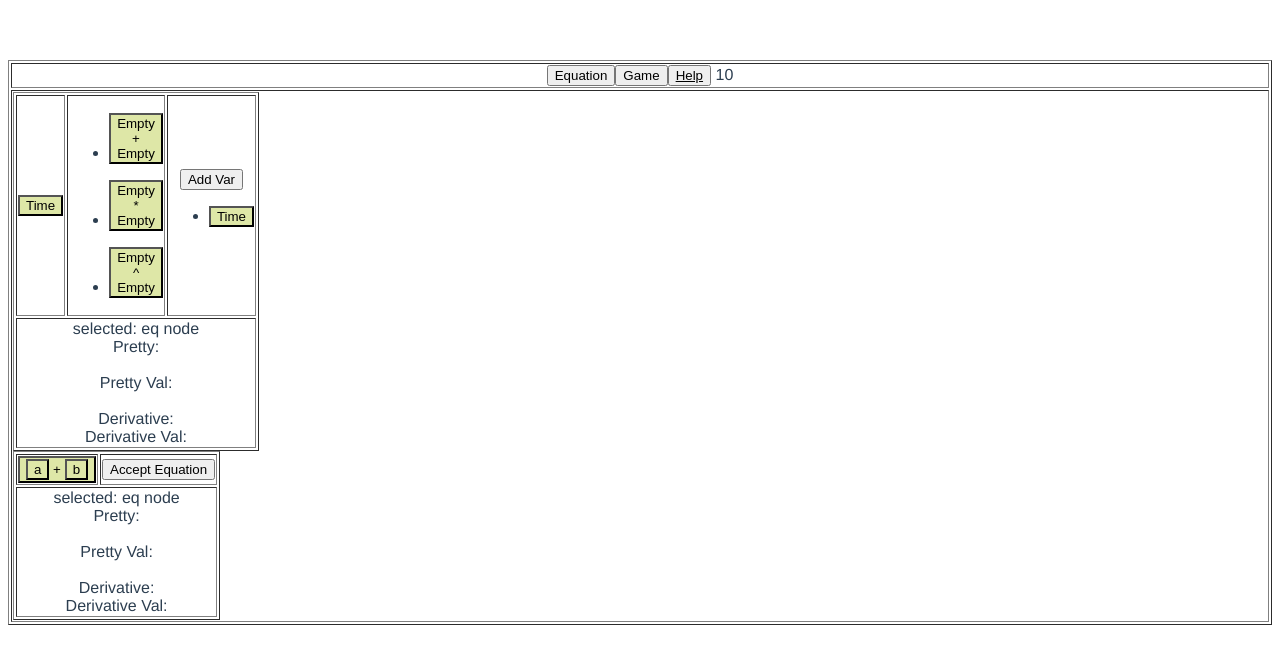
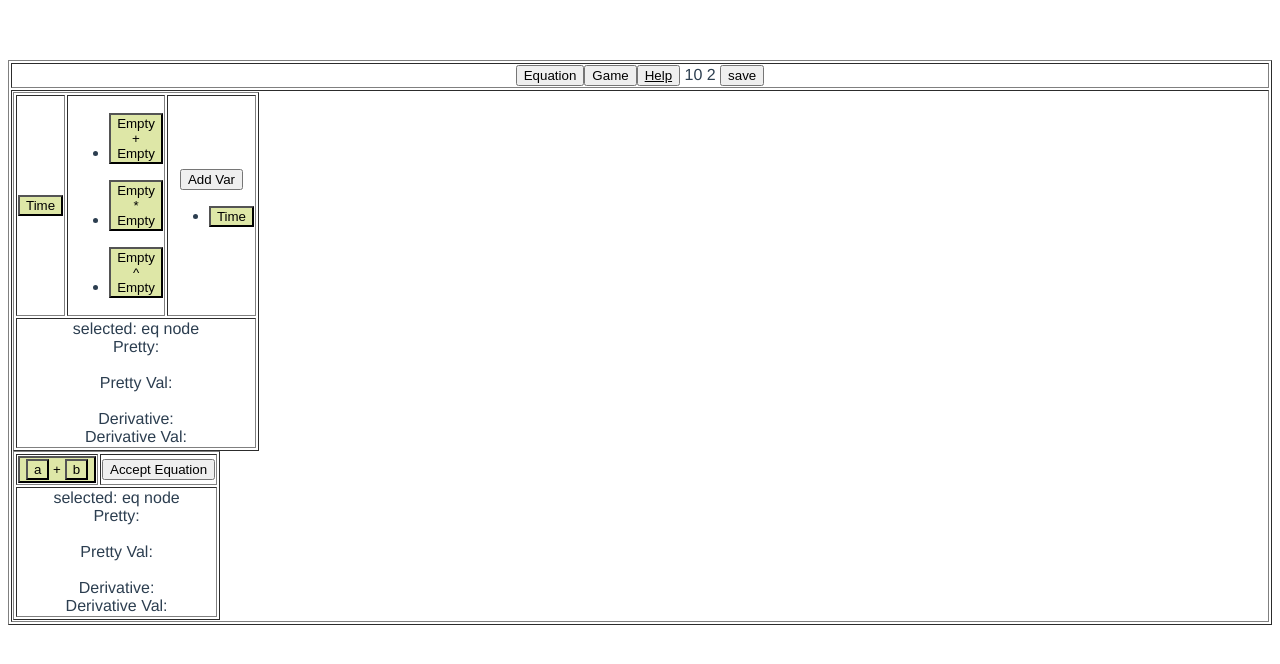
Before and after one commit to typeholes/mathole, a Vue app: page / in a window 1280 px wide. Shown: the top 664 px of the page. Built offline with nearby package versions, Linux system fonts and the light colour scheme.

Commit message:
filtering and save all in vuex persistence absraction

```diff
--- a/src/components/Mathole.vue
+++ b/src/components/Mathole.vue
@@ -5,6 +5,8 @@ import Game from './Game.vue';
 import EqVar from '../js/EqVar';
 
 import { ST } from '../js/ST';
+
+
 
 const props = defineProps({
 })
@@ -29,11 +31,13 @@ provide('addVar',addVar);
 provide('varList', varList);
 provide('timeVar', readonly(ref(varList.value[0])));
 
-const { count } = ST.useState( 'count' );
+const { count, _count2 } = ST.useState( 'count', '_count2' );
 
 window.setInterval(()=>varList.value[0].value++, 500);
 
-window.setInterval(count.increment, 500);
+window.setInterval(count._increment, 500);
+window.setInterval(_count2.double, 5000);
+
 
 </script>
 
@@ -45,6 +49,8 @@ window.setInterval(count.increment, 500);
         <button @click="setMode(Game)">Game</button>
         <button><a href="https://youtu.be/akT0wxv9ON8?t=30">Help</a></button>
         {{ count.ref }}
+        {{ _count2.ref }}
+        <button @click="ST.saveAll">save</button>
       </td>
     </tr>
     <tr>
--- a/src/js/ST.ts
+++ b/src/js/ST.ts
@@ -1,16 +1,26 @@
-import { createStore, useStore } from 'vuex'
+import { createStore, storeKey, useStore } from 'vuex'
 import { computed } from 'vue';
-import { VuexPersistence } from 'vuex-persist';
+import { VuexPersistence,  } from 'vuex-persist';
 
 
 export class ST {
   static defs : { name: {init: any, mutations: {}}} | {} = {};
   static _store: any ;
+  static vuexPersistence: VuexPersistence<any>;
 
   static addDef(name, init, mutations) {
+
+    // add a save method if there are any mutations that are filtered
+    if (Object.keys(mutations).find( (name) => name.startsWith("_"))) {
+      mutations['#save'] = (state) => {
+        return state[name] = state[name] ;
+      }
+    }
+
     this.defs[name] = {};
     this.defs[name].init=init;
     this.defs[name].mutations = mutations;
+
 
 
     return ST;
@@ -21,13 +31,24 @@ export class ST {
 
     const vuexLocal = new VuexPersistence({
       storage: window.localStorage,
+      reducer: (state) => {
+        var keep = Object.keys(state)
+        .filter(key => !key.startsWith("_"))
+        .reduce((obj, key) => {
+          obj[key] = state[key];
+          return obj;
+        }, {});
+        return keep;
+      },
       filter: (mutation) => {
-        return true;
+        return !mutation.type.match('^.*\._');
       }
     });
+    ST.vuexPersistence=vuexLocal;
 
     var inits = {};
     var mutations = {}
+
     Object.keys(ST.defs).forEach( (name) => {
       const descr = ST.defs[name];
       inits[name]=descr.init;
@@ -65,4 +86,16 @@ export class ST {
 
     return ret;
   }
+
+  static saveAll() {
+    Object.keys(ST.defs).forEach( (name =>{
+      var mutations = ST.defs[name].mutations;
+      var save = Object.keys(mutations).find( (mut) => mut == '#save');
+      if (save) {
+        ST._store.commit(name + '.' + save);
+      }
+
+    })
+    );
+  }
 }
--- a/src/main.js
+++ b/src/main.js
@@ -8,11 +8,11 @@ import { ST } from './js/ST';
 
 
 ST.addDef( 'count', 0 ,{
-  increment: (state) => { state.count++; },
+  _increment: (state) => { return state.count++; },
 });
 
-ST.addDef( 'count2', 1 ,{
-double: (state) => { state.count2*=2; },
+ST.addDef( '_count2', 1 ,{
+double: (state) => { return state._count2*=2; },
 });
 
 const MyPlugin = {
```
